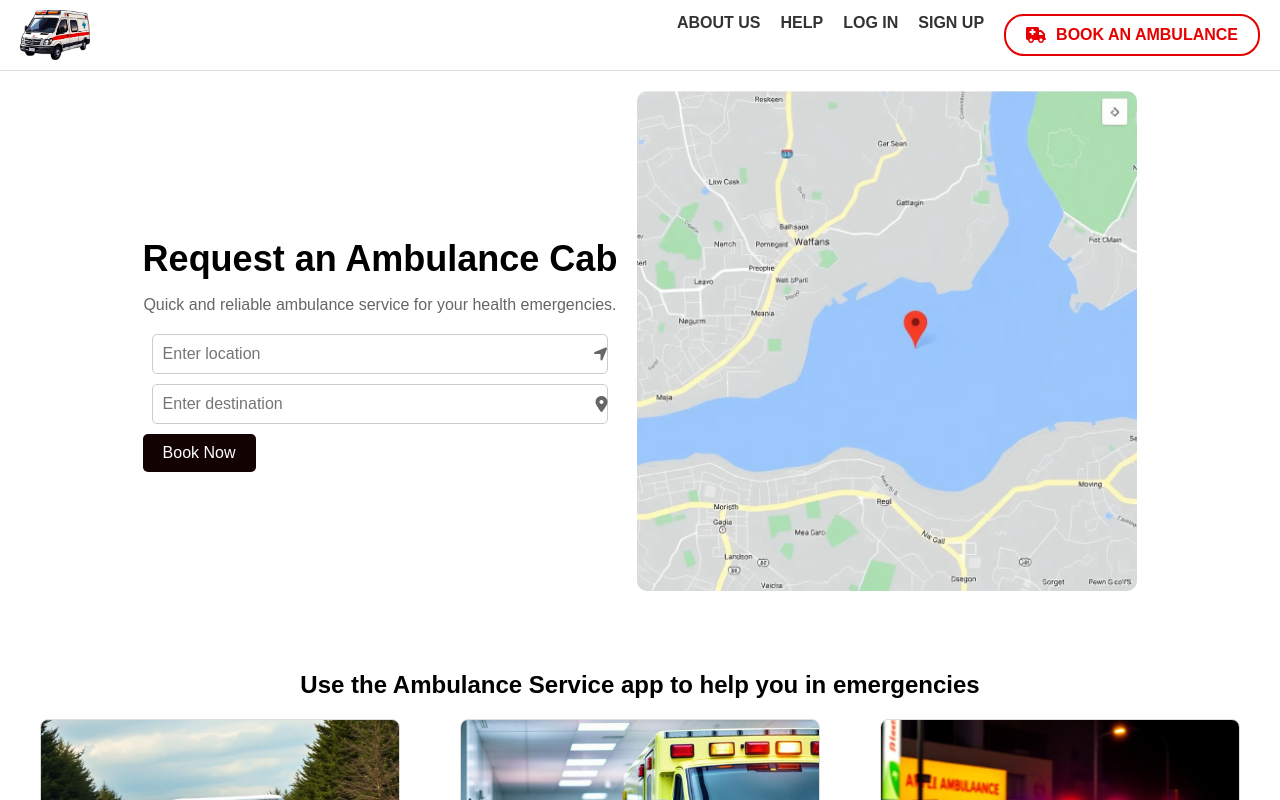
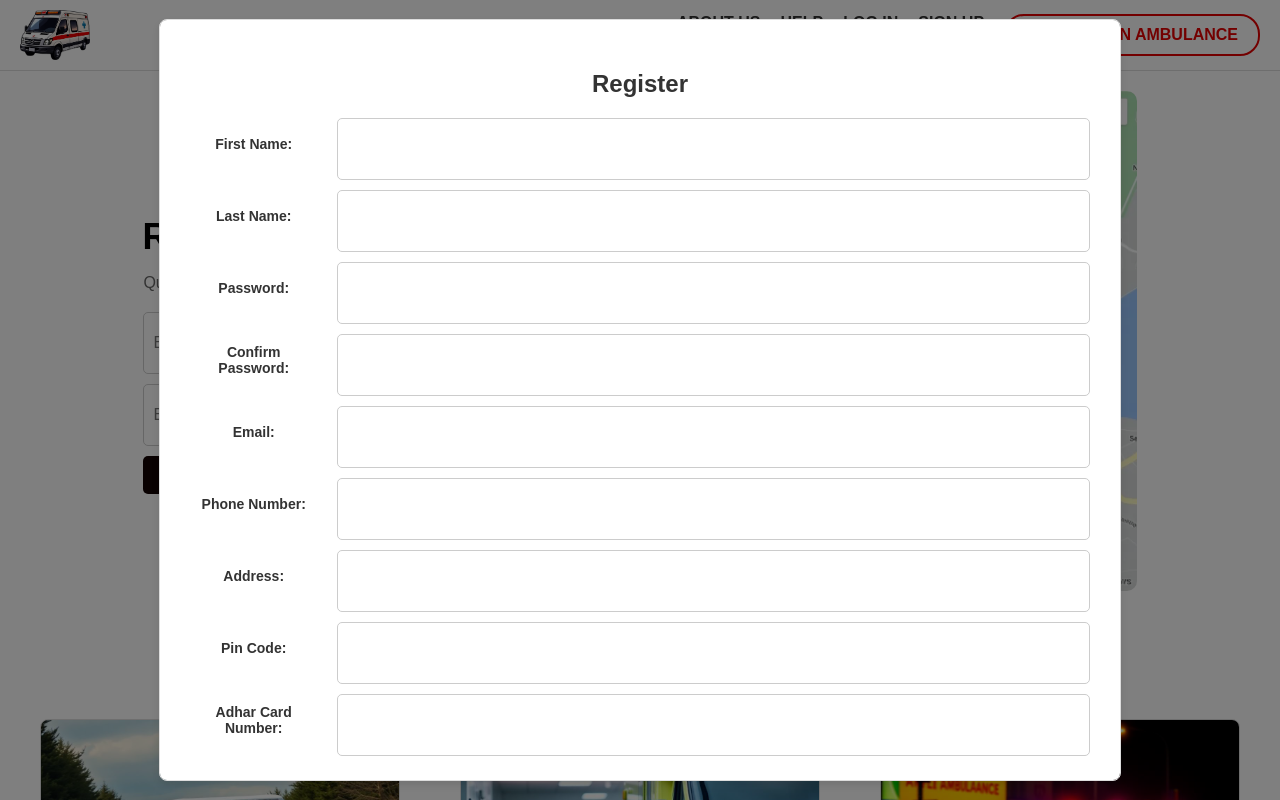
Before and after one commit to JadhavHarsh306/Ambulance_Project, a React (Create React App) app: page / in a window 1280 px wide. Both pictures are taken after a click on the link "SIGN UP". Shown: the top 800 px of the page. Built offline with nearby package versions, Linux system fonts and the light colour scheme.

Commit message:
Login-Register

```diff
--- a/src/App.js
+++ b/src/App.js
@@ -6,6 +6,7 @@ import RequestAmbulance from './components/RequestAmbulance';
 import AmbulanceService from './components/AmbulanceService';
 import AmbulanceDriver from './components/AmbulanceDriver';
 import FAQs from './components/FAQs';
+
 
 function App() {
     return (
--- a/src/components/Header.js
+++ b/src/components/Header.js
@@ -1,8 +1,27 @@
-import React from 'react';
+import React, { useState } from 'react';
 import '../style/Header.css';
 import '@fortawesome/fontawesome-free/css/all.min.css';
+import Login from './Login';
+import Register from './Register';
 
 const Header = () => {
+    const [isPopupOpen,setIsPopupOpen]=useState(false);
+    const [reg,setreg]=useState(false);
+    const OpenPopup=(event)=>{
+        event.preventDefault();
+        setIsPopupOpen(true);
+    };
+    const closePopup=()=>{
+        setIsPopupOpen(false);
+    }
+
+    const RegisterOpen=(event)=>{
+        event.preventDefault();
+        setreg(true);
+    }
+    const not=()=>{
+        setreg(false);
+    }
     return (
         <header className="header1">
             <img
@@ -14,8 +33,10 @@ const Header = () => {
             <nav className="nav">
                 <a href="#" className="nav-link">ABOUT US</a>
                 <a href="#" className="nav-link">HELP</a>
-                <a href="#" className="nav-link">LOG IN</a>
-                <a href="#" className="nav-link">SIGN UP</a>
+                <a href="login" className="nav-link" onClick={OpenPopup}>LOG IN</a>
+                <Login isOpen={isPopupOpen} closePopup={closePopup}/>
+                <a href="#" className="nav-link" onClick={RegisterOpen}>SIGN UP</a>
+                <Register isActive={reg} notActive={not}/>
                 <a className="cta-button" href="#">
                     <i className="fas fa-ambulance"></i>
                     BOOK AN AMBULANCE
--- /dev/null
+++ b/src/components/Login.js
@@ -0,0 +1,50 @@
+import React, { useState } from 'react';
+import '../style/Login.css';  // Make sure the styles are in place
+import Register from './Register';
+
+const Login = ({ isOpen, closePopup }) => {
+  const [reg,setreg]=useState(false);
+  if (!isOpen) {
+    return null;  // If isOpen is false, do not render the popup
+  }
+  const refresh=(event)=>{
+    event.preventDefault();
+  }
+
+  const OpenRegister=(event)=>{
+    event.preventDefault();
+    setreg(true);
+  }
+  const off=()=>{
+    setreg(false);
+  }
+
+  return (
+    <div className="popup-overlay">
+      <div className="login-container">
+        <h2>Login</h2>
+        <form onSubmit={refresh}>
+          <div className="input-group">
+            <label>Username:</label>
+            <input type="text" placeholder="Enter your username" />
+          </div>
+          <div className="input-group">
+            <label>Password:</label>
+            <input type="password" placeholder="Enter your password" />
+          </div>
+          <div className="forgot-password">
+            <a href="#">Forgot Password?</a>
+          </div>
+          <div className="register-link">
+            <p>Not a user yet?</p>
+            <a href="#" onClick={OpenRegister}>Register Here</a>
+           <Register isActive={reg} notActive={off}/>
+          </div>
+          <button onClick={closePopup} className='btn'>Close</button>
+        </form>
+      </div>
+    </div>
+  );
+};
+
+export default Login;
--- /dev/null
+++ b/src/components/Register.js
@@ -0,0 +1,62 @@
+import React from 'react';
+import '../style/Register.css'
+
+const Register = ({isActive,notActive}) => {
+  const handleSubmit = (e) => {
+    e.preventDefault();
+    // Simply log the form data (you can replace it with actual form submission logic)
+    console.log('Form submitted successfully');
+  };
+  if(!isActive){
+    return null;
+  }
+
+  return (
+    <div className='popup-overlay'>
+    <div className="register-container">
+      <h2>Register</h2>
+      <form onSubmit={handleSubmit}>
+        <div className="input-group">
+          <label>First Name:</label>
+          <input type="text" />
+        </div>
+        <div className="input-group">
+          <label>Last Name:</label>
+          <input type="text" />
+        </div>
+        <div className="input-group">
+          <label>Password:</label>
+          <input type="password" />
+        </div>
+        <div className="input-group">
+          <label>Confirm Password:</label>
+          <input type="password" />
+        </div>
+        <div className="input-group">
+          <label>Email:</label>
+          <input type="email" />
+        </div>
+        <div className="input-group">
+          <label>Phone Number:</label>
+          <input type="text" />
+        </div>
+        <div className="input-group">
+          <label>Address:</label>
+          <input type="text" />
+        </div>
+        <div className="input-group">
+          <label>Pin Code:</label>
+          <input type="text" />
+        </div>
+        <div className="input-group">
+          <label>Adhar Card Number:</label>
+          <input type="text" />
+        </div>
+        <button type="submit" onClick={notActive}>Submit</button>
+      </form>
+    </div>
+    </div>
+  );
+};
+
+export default Register;
--- a/src/style/AmbulanceService.css
+++ b/src/style/AmbulanceService.css
@@ -63,7 +63,6 @@
     font-size: 14px;
     cursor: pointer;
     border-radius: 4px;
-    /* transition: background-color 0.3s ease;  */
   }
 
   .card-content button:hover {
--- /dev/null
+++ b/src/style/Login.css
@@ -0,0 +1,93 @@
+/* Popup overlay */
+.popup-overlay {
+  position: fixed;
+  top: 0;
+  left: 0;
+  width: 100%;
+  height: 100%;
+  background-color: rgba(0, 0, 0, 0.7); /* Semi-transparent black background */
+  display: flex;
+  justify-content: center;
+  align-items: center;
+  z-index: 1000; /* Ensure the popup is above all content */
+}
+
+/* Login form container inside the popup */
+.login-container {
+  width: 300px;
+  padding: 20px;
+  border: 1px solid #ddd;
+  border-radius: 10px;
+  box-shadow: 0 0 10px rgba(0, 0, 0, 0.1);
+  background-color: white;
+  text-align: center;
+}
+
+.login-container h2 {
+  margin-bottom: 20px;
+}
+
+/* Input fields inside the form */
+.input-group {
+  margin-bottom: 20px;
+}
+
+.input-group label {
+  display: block;
+  margin-bottom: 10px;
+}
+
+.input-group input {
+  width: 100%;
+  height: 40px;
+  padding: 10px;
+  border: 1px solid #ccc;
+  border-radius: 5px;
+}
+
+/* Forgot password and register-like links */
+.forgot-password {
+  margin-bottom: 20px;
+  text-align: right;
+}
+
+.forgot-password a {
+  color: #337ab7;
+  text-decoration: none;
+}
+
+.forgot-password a:hover {
+  color: #23527c;
+}
+
+.register-link {
+  text-align: center;
+}
+
+.register-link p {
+  margin-bottom: 10px;
+}
+
+.register-link a {
+  color: #337ab7;
+  text-decoration: none;
+}
+
+.register-link a:hover {
+  color: #23527c;
+}
+
+/* Close button */
+.btn {
+  padding: 8px 16px;
+  background-color: #f44336; /* Red background for the close button */
+  color: white;
+  border: none;
+  border-radius: 4px;
+  cursor: pointer;
+  margin-top: 10px;
+}
+
+.btn:hover {
+  background-color: #d32f2f;
+}
--- /dev/null
+++ b/src/style/Register.css
@@ -0,0 +1,144 @@
+/* Popup overlay - Dark semi-transparent background */
+.popup-overlay {
+    position: fixed;
+    top: 0;
+    left: 0;
+    width: 100%;
+    height: 100%;
+    background-color: rgba(0, 0, 0, 0.5); /* Semi-transparent background */
+    display: flex;
+    justify-content: center;
+    align-items: center;
+    z-index: 1000;
+}
+
+/* Register form container inside the popup */
+.register-container {
+    width: 900px; /* Set the width to accommodate the form */
+    height: 700px; /* Increased height */
+    padding: 30px;
+    border: 1px solid #ddd;
+    border-radius: 8px;
+    box-shadow: 0 4px 10px rgba(0, 0, 0, 0.1);
+    background-color: white;
+    z-index: 1001;
+    animation: fadeIn 0.3s ease-in-out; /* Optional: Fade-in effect */
+
+    /* Enable scrolling */
+    overflow-y: auto; /* Allows vertical scrolling */
+    max-height: 700px; /* Ensure the container's max height is restricted */
+}
+
+/* Heading */
+.register-container h2 {
+    margin-bottom: 20px;
+    font-size: 24px;
+    font-weight: bold;
+    text-align: center;
+    color: #333;
+}
+
+/* Styling the form groups (label + input) */
+.input-group {
+    display: flex;
+    align-items: center; /* Center the label and input vertically */
+    margin-bottom: 20px;
+}
+
+.input-group label {
+    width: 150px; /* Fixed width for labels */
+    font-size: 14px;
+    font-weight: bold;
+    color: #333;
+    margin-right: 20px; /* Space between label and input */
+}
+
+.input-group input {
+    flex-grow: 1; /* Let input take remaining space */
+    height: 40px;
+    padding: 10px;
+    border: 1px solid #ccc;
+    border-radius: 5px;
+    font-size: 14px;
+    color: #333;
+    transition: border-color 0.3s;
+}
+
+.input-group input:focus {
+    border-color: #f44336;
+    outline: none;
+}
+
+/* Submit button */
+button[type="submit"] {
+    width: 100%;
+    height: 45px;
+    background-color: #f44336;
+    color: white;
+    border: none;
+    font-size: 16px;
+    font-weight: bold;
+    cursor: pointer;
+    border-radius: 5px;
+    margin-top: 20px;
+    transition: background-color 0.3s ease;
+}
+
+button[type="submit"]:hover {
+    background-color: #f44336; /* Darken on hover */
+}
+
+button[type="submit"]:disabled {
+    background-color: #ccc;
+    cursor: not-allowed;
+}
+
+/* Optional: Add a close button */
+.close-btn {
+    padding: 8px 16px;
+    background-color: #f44336; /* Red background for the close button */
+    color: white;
+    border: none;
+    border-radius: 4px;
+    cursor: pointer;
+    margin-top: 10px;
+}
+
+.close-btn:hover {
+    background-color: #d32f2f;
+}
+
+/* Fade-in effect for the modal */
+@keyframes fadeIn {
+    from {
+        opacity: 0;
+    }
+    to {
+        opacity: 1;
+    }
+}
+
+/* Body overflow hidden to prevent scroll when modal is open */
+body {
+    overflow: hidden;
+}
+
+/* Optional: Responsive Design */
+@media (max-width: 480px) {
+    .register-container {
+        width: 90%; /* Use 90% of the screen width on mobile */
+        padding: 15px;
+    }
+
+    .input-group label {
+        width: 120px; /* Reduce label width on smaller screens */
+    }
+
+    .input-group input {
+        font-size: 16px;
+    }
+
+    button[type="submit"] {
+        font-size: 14px;
+    }
+}
```
